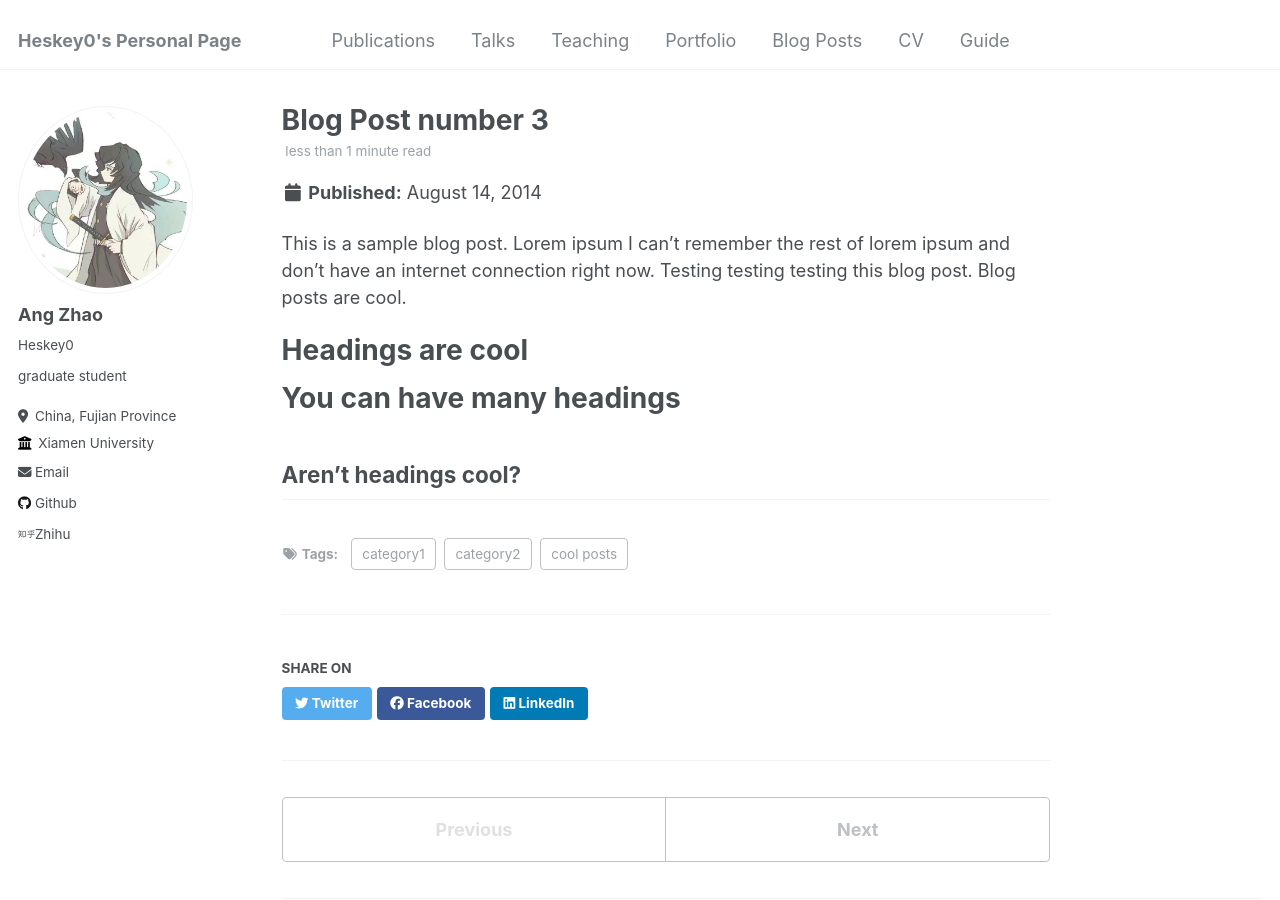
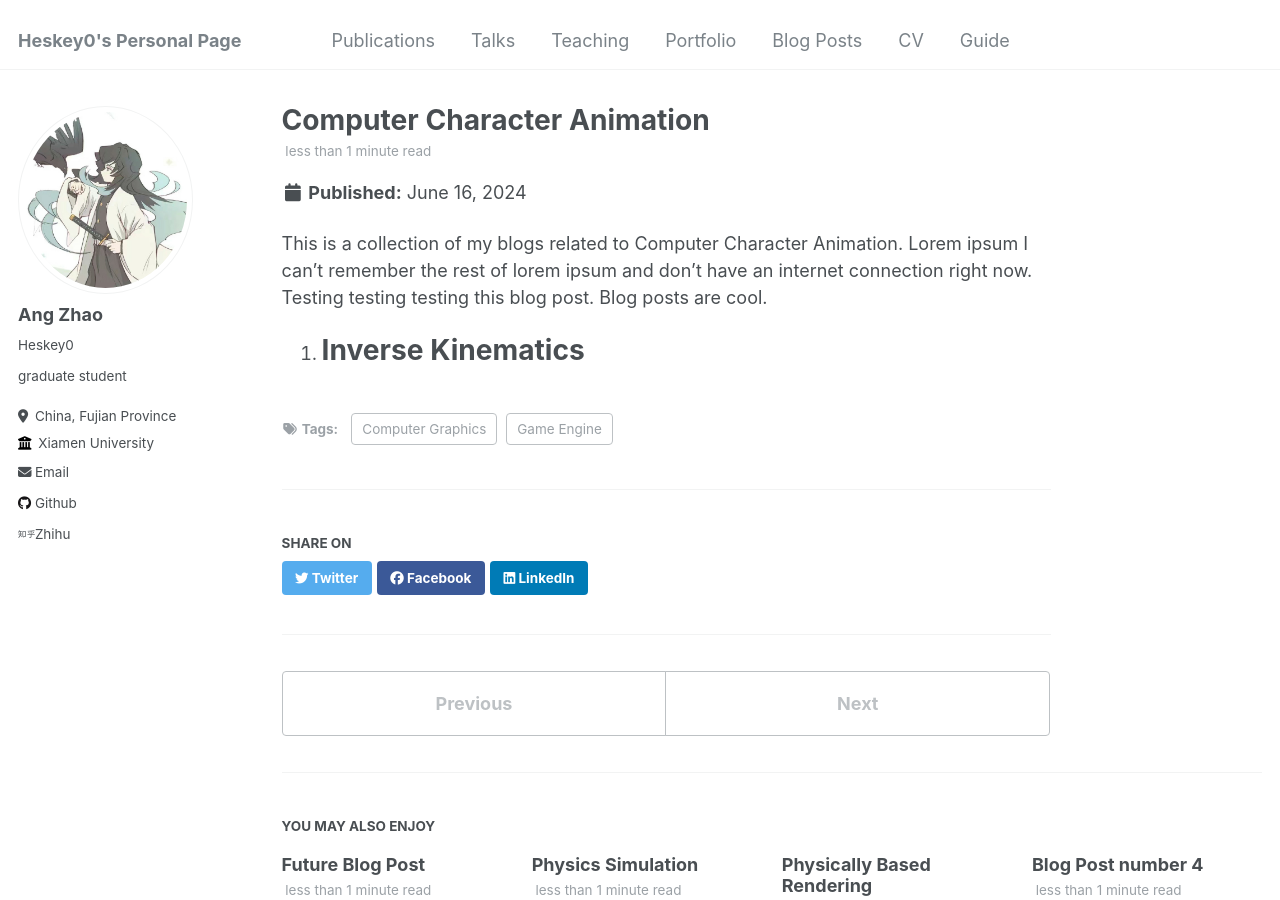
Before and after one commit to Heskey0/Heskey0.github.io, a Jekyll site: the page built from _posts/2014-08-14-blog-post-3.md, in a window 1280 px wide and 900 px high. Built offline with Jekyll 4.4.1, drawn with Linux system fonts in a browser that asks for light colours.

Commit message:
Update 2014-08-14-blog-post-3.md
animation

```diff
--- a/_posts/2014-08-14-blog-post-3.md
+++ b/_posts/2014-08-14-blog-post-3.md
@@ -1,20 +1,14 @@
 ---
-title: 'Blog Post number 3'
-date: 2014-08-14
+title: 'Computer Character Animation'
+date: 2024-06-16
 permalink: /posts/2014/08/blog-post-3/
 tags:
-  - cool posts
-  - category1
-  - category2
+  - Computer Graphics
+  - Game Engine
+
 ---
 
-This is a sample blog post. Lorem ipsum I can't remember the rest of lorem ipsum and don't have an internet connection right now. Testing testing testing this blog post. Blog posts are cool.
+This is a collection of my blogs related to Computer Character Animation. Lorem ipsum I can't remember the rest of lorem ipsum and don't have an internet connection right now. Testing testing testing this blog post. Blog posts are cool.
 
-Headings are cool
+1. Inverse Kinematics
 ======
-
-You can have many headings
-======
-
-Aren't headings cool?
-------
```
